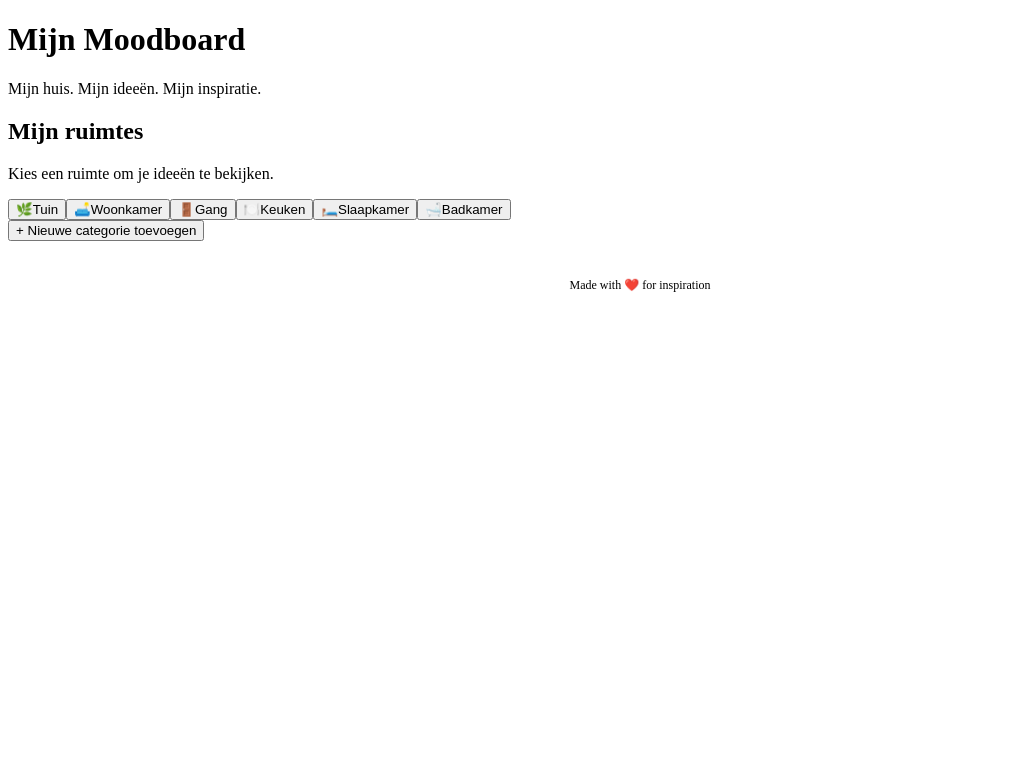
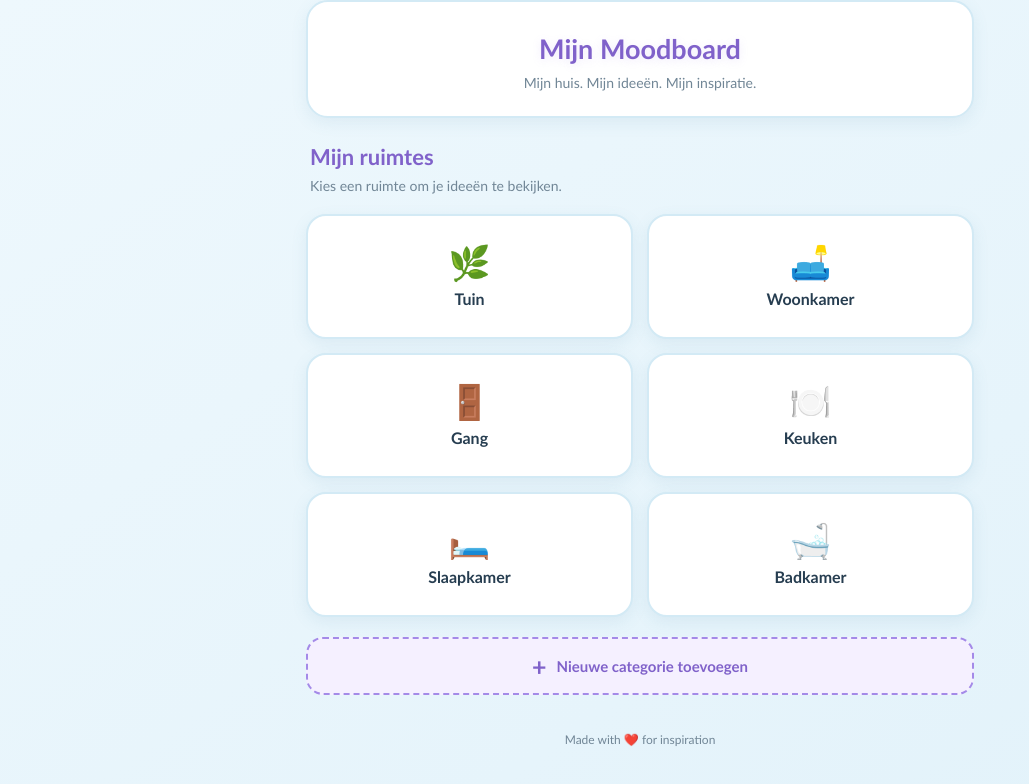
Before and after one commit to Matthijs86/Mijn-Moodboard, a plain HTML site: page index.html in a window 1280 px wide. Shown: the whole page, without its empty margins (0-1029 px from the left). Drawn offline with Linux system fonts and the light colour scheme.

Commit message:
Update style.css

```diff
--- a/style.css
+++ b/style.css
@@ -1,3 +1,264 @@
+
+/* ======================================
+   MIJN MOODBOARD - BASIS VORMGEVING
+   ====================================== */
+
+:root {
+    --pagina-licht: #eef8fd;
+    --pagina-midden: #e2f2fa;
+    --paneel: #ffffff;
+
+    --blauw: #69bce5;
+    --blauw-donker: #358fbe;
+
+    --paars: #a48ae8;
+    --paars-donker: #8062ca;
+
+    --tekst: #263d50;
+    --tekst-licht: #718696;
+
+    --rand: #d3eaf5;
+
+    --schaduw:
+        0 5px 16px rgba(80, 135, 170, 0.10);
+}
+
+
+/* ======================================
+   ALGEMENE INSTELLINGEN
+   ====================================== */
+
+* {
+    box-sizing: border-box;
+    -webkit-tap-highlight-color: transparent;
+}
+
+html {
+    min-height: 100%;
+    background: var(--pagina-licht);
+}
+
+body {
+    margin: 0;
+    min-height: 100vh;
+
+    font-family:
+        "Trebuchet MS",
+        Arial,
+        sans-serif;
+
+    color: var(--tekst);
+
+    background:
+        linear-gradient(
+            145deg,
+            var(--pagina-licht),
+            var(--pagina-midden)
+        );
+}
+
+button {
+    font-family: inherit;
+    cursor: pointer;
+    touch-action: manipulation;
+}
+
+button:focus-visible {
+    outline: 3px solid var(--paars);
+    outline-offset: 3px;
+}
+
+
+/* ======================================
+   APP CONTAINER
+   ====================================== */
+
+.app-container {
+    width: 100%;
+    max-width: 700px;
+
+    min-height: 100vh;
+
+    margin: 0 auto;
+
+    padding:
+        env(safe-area-inset-top, 0px)
+        16px
+        calc(20px + env(safe-area-inset-bottom, 0px));
+}
+
+
+/* ======================================
+   HEADER
+   ====================================== */
+
+.app-header {
+    text-align: center;
+
+    padding: 30px 16px 25px;
+
+    margin-bottom: 20px;
+
+    background: var(--paneel);
+
+    border: 2px solid var(--rand);
+
+    border-radius: 22px;
+
+    box-shadow: var(--schaduw);
+}
+
+.app-header h1 {
+    margin: 0;
+
+    color: var(--paars-donker);
+
+    font-size: 27px;
+
+    font-weight: 800;
+
+    text-shadow:
+        0 2px 8px rgba(164, 138, 232, 0.18);
+}
+
+.app-header p {
+    margin: 9px 0 0;
+
+    color: var(--tekst-licht);
+
+    font-size: 14px;
+}
+
+
+/* ======================================
+   PAGINA TITELS
+   ====================================== */
+
+.pagina-titel {
+    margin: 25px 4px 20px;
+}
+
+.pagina-titel h2 {
+    margin: 0 0 7px;
+
+    color: var(--paars-donker);
+
+    font-size: 22px;
+}
+
+.pagina-titel p {
+    margin: 0;
+
+    color: var(--tekst-licht);
+
+    font-size: 14px;
+}
+
+
+/* ======================================
+   CATEGORIEËN
+   ====================================== */
+
+.categorie-container {
+    display: grid;
+
+    grid-template-columns: repeat(2, minmax(0, 1fr));
+
+    gap: 14px;
+}
+
+.categorie-kaart {
+    min-height: 125px;
+
+    padding: 18px 12px;
+
+    display: flex;
+
+    flex-direction: column;
+
+    align-items: center;
+
+    justify-content: center;
+
+    gap: 10px;
+
+    background: var(--paneel);
+
+    border: 2px solid var(--rand);
+
+    border-radius: 20px;
+
+    box-shadow: var(--schaduw);
+
+    color: var(--tekst);
+
+    font-size: 16px;
+
+    font-weight: 700;
+
+    transition:
+        transform 0.15s ease,
+        border-color 0.15s ease,
+        box-shadow 0.15s ease;
+}
+
+.categorie-kaart:active {
+    transform: scale(0.97);
+
+    border-color: var(--paars);
+
+    box-shadow:
+        0 4px 14px rgba(164, 138, 232, 0.20);
+}
+
+.categorie-icoon {
+    font-size: 34px;
+
+    line-height: 1;
+}
+
+
+/* ======================================
+   NIEUWE CATEGORIE KNOP
+   ====================================== */
+
+.knop-categorie-toevoegen {
+    width: 100%;
+
+    min-height: 58px;
+
+    margin-top: 20px;
+
+    padding: 12px;
+
+    display: flex;
+
+    align-items: center;
+
+    justify-content: center;
+
+    gap: 10px;
+
+    background: #f5f0ff;
+
+    border: 2px dashed var(--paars);
+
+    border-radius: 17px;
+
+    color: var(--paars-donker);
+
+    font-size: 15px;
+
+    font-weight: 700;
+}
+
+.plus-icoon {
+    font-size: 25px;
+
+    line-height: 1;
+}
+
+
 /* ======================================
    MOODBOARD PAGINA
    ====================================== */
```
